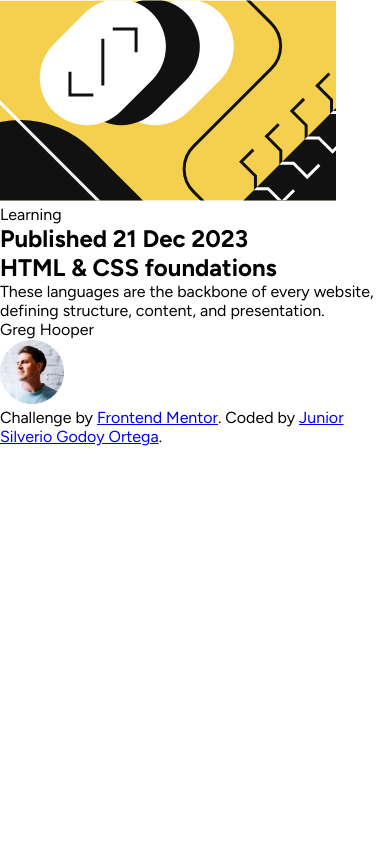
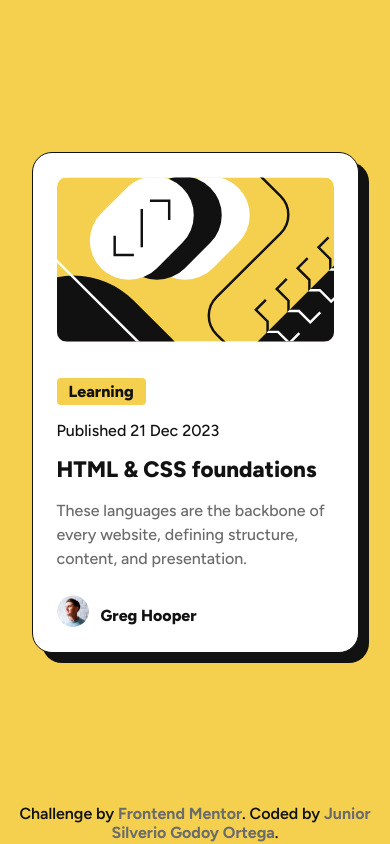
Before and after one commit to JuniorGodoyOrtega/blog-preview-card, a plain HTML site: page index.html in a window 390 px wide. Drawn offline with Linux system fonts and the light colour scheme.

Commit message:
agregado estilos para vista desktop y mobile

```diff
--- a/index.html
+++ b/index.html
@@ -18,10 +18,10 @@
             <h1 class="title__card">HTML & CSS foundations</h1>
             <p class="description__card">These languages are the backbone of every website, defining structure, content, and presentation.</p>
             <section class="autor__card">
-                <p class="autor__card">Greg Hooper</p>
                 <figure class="figure">
                     <img src="img/image-avatar.webp" alt="Author avatar Greg Hooper" class="autor__avatar">
                 </figure>
+                <p class="autor__card">Greg Hooper</p>
             </section>
         </article>
     </main>
--- a/styles/estilos.css
+++ b/styles/estilos.css
@@ -17,4 +17,118 @@
 
 body {
     font-family: 'Figtree', sans-serif;
+    font-size: var(--font-size-body-copy);
+    background-color: var(--color-yellow);
 }
+
+.container {
+    min-height: calc(100vh - 40px);
+    display: flex;
+    justify-content: center;
+    align-items: center;
+}
+
+.card {
+    background-color: var(--color-white);
+    border: solid 1px var(--color-gray-950);
+    border-radius: 20px;
+    height: 522px;
+    width: 384px;
+    display: flex;
+    flex-direction: column;
+    justify-content: space-between;
+    padding: 24px;
+    box-shadow: 10px 10px 0 0 var(--color-gray-950);
+}
+
+.figure__card {
+    border-radius: 10px;
+    overflow: hidden;
+    width: 100%;
+    margin-bottom: 20px;
+}
+
+.illustration {
+    width: 100%;
+    height: 100%;
+    display: block;
+}
+
+.learning__card {
+    font-size: var(--font-size-body-copy);
+    color: var(--color-gray-950);
+    font-weight: 800;
+    padding: 4px 12px;
+    background-color: var(--color-yellow);
+    margin-right: auto;
+    border-radius: 4px;
+}
+
+.subtitle__card {
+    font-size: var(--font-size-body-copy);
+    color: var(--color-gray-950);
+    font-weight: 500;
+}
+
+.title__card {
+    font-size: 1.4rem;
+    font-weight: 800;
+    color: var(--color-gray-950);
+}
+
+.description__card {
+    line-height: 1.5;
+    color: var(--color-gray-500);
+    font-weight: 500;
+}
+
+.autor__card {
+    display: flex;
+    align-items: center;
+    margin-right: auto;
+    gap: 12px;
+}
+
+.autor__avatar {
+    width: 32px;
+    height: 32px;
+    border-radius: 50%;
+    display: block;
+}
+
+.autor__card {
+    color: var(--color-gray-950);
+    padding-top: 8px;
+    font-weight: 800;
+}
+
+.attribution {
+    font-size: var(--font-size-body-copy);
+    color: var(--color-gray-950);
+    text-align: center;
+    font-weight: 600;
+}
+
+.attribution a {
+    color: var(--color-gray-500);
+    text-decoration: none;
+    font-weight: bold;
+}
+
+.attribution a:hover {
+    color: var(--color-gray-950);
+    text-decoration: underline;
+}
+
+@media (max-width: 425px) {
+    .card {
+        width: 327px;
+        height: 501px;
+    }
+}
+
+@media (max-width: 375px) {
+    .card {
+        width: 90%;
+    }
+}
```
